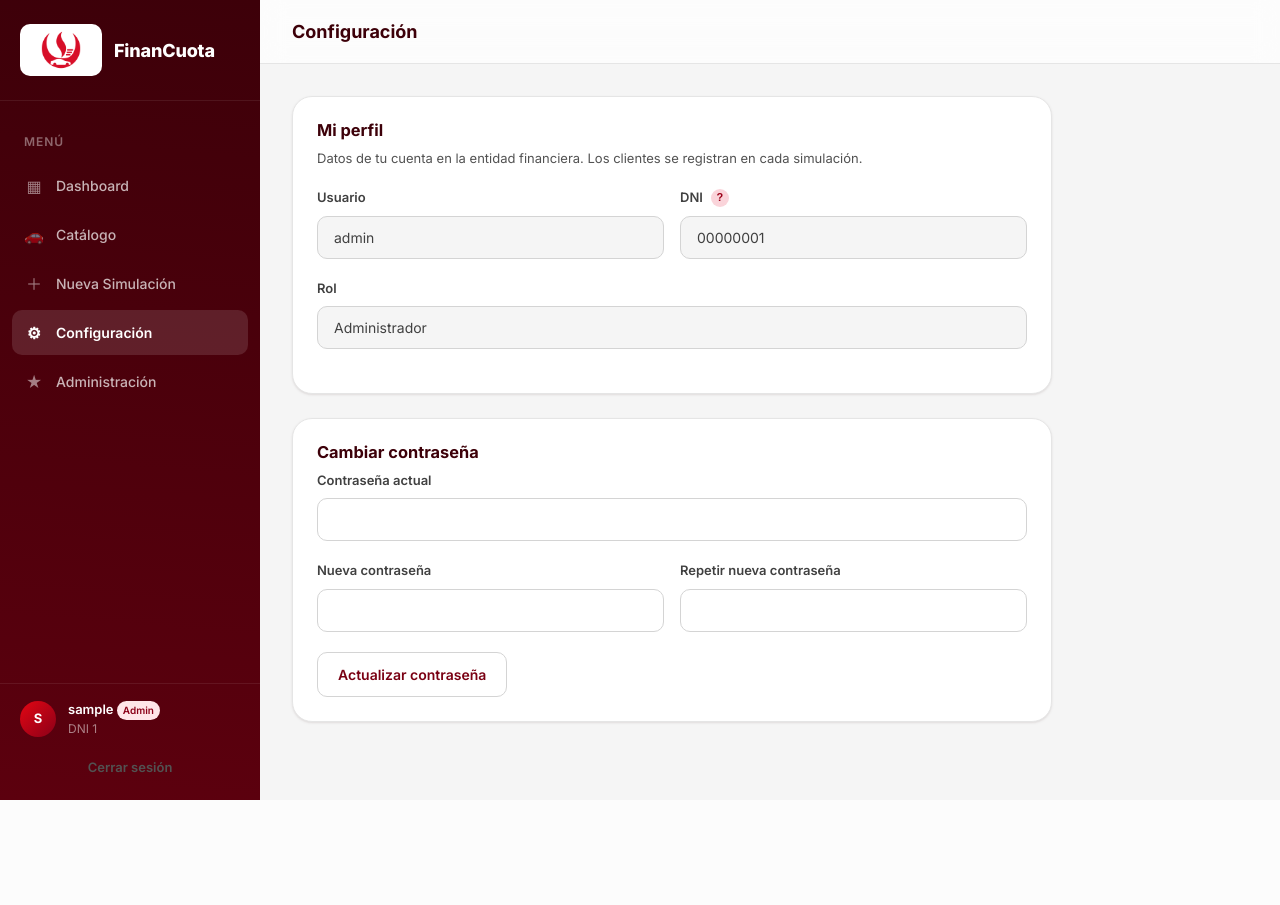
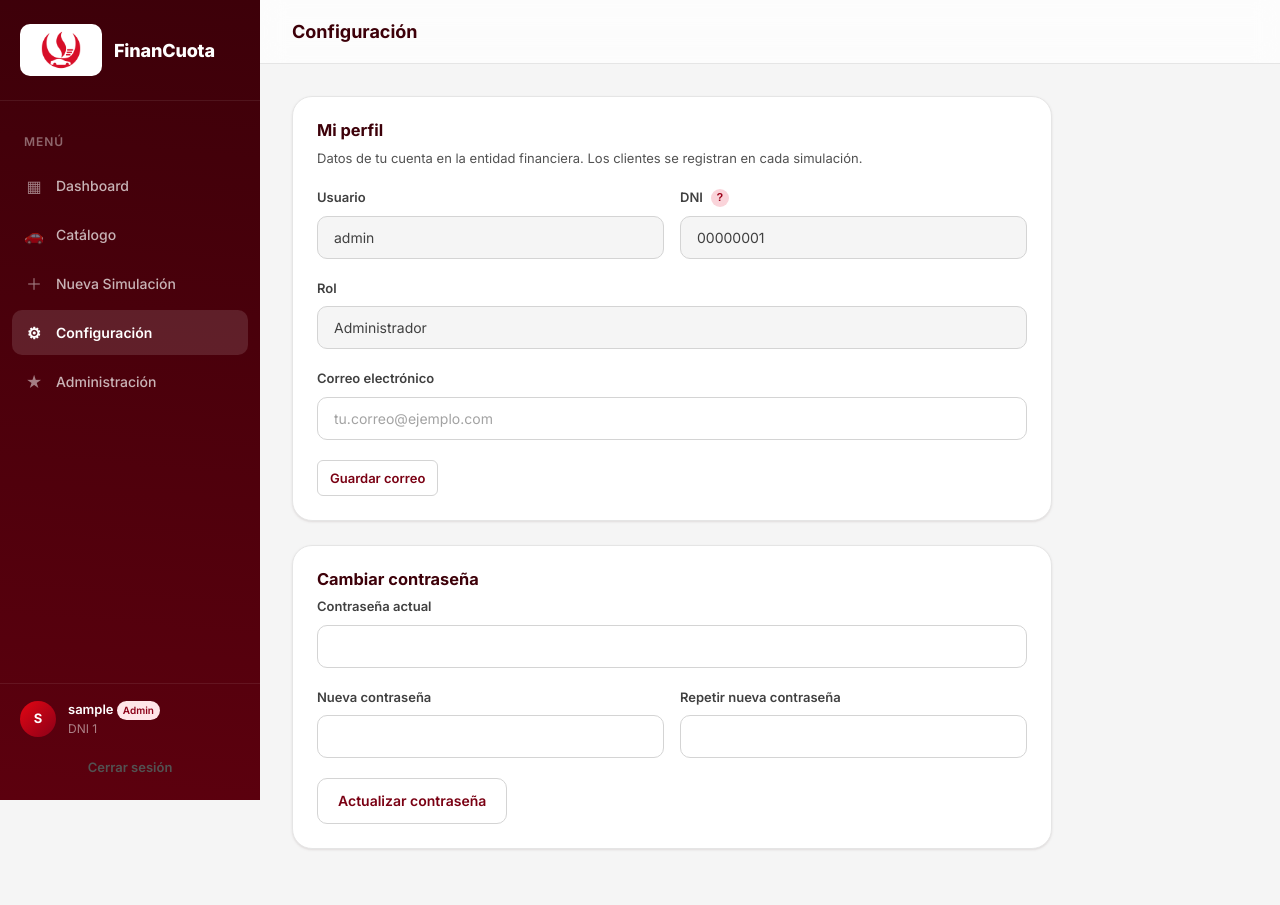
Before and after one commit to gorje06/FINANZAS-PROYECTO-FINAL, a Flask app: page /settings in a window 1280 px wide. Before the commit the page ends 800 px from the top, so only its background shows below. Run offline with Flask 3, Linux system fonts and the light colour scheme; the visitor is signed in with stand-in values (Sample User, id 1); data comes from the database, SQL or seed files in the repository.

Commit message:
Agregar correo del usuario en perfil y registro opcional.

```diff
--- a/app.py
+++ b/app.py
@@ -301,6 +301,19 @@ def _change_password(user_id: int, current: str, new_pass: str, confirm: str) ->
     conn.execute(
         "UPDATE usuario SET password_hash = ? WHERE id_usuario = ?",
         (generate_password_hash(new_pass), user_id),
+    )
+    conn.commit()
+    conn.close()
+
+
+def _update_user_email(user_id: int, email: str) -> None:
+    correo = email.strip()[:150]
+    if correo and not re.fullmatch(r"[^@]+@[^@]+\.[^@]+", correo):
+        raise ValueError("Ingresa un correo electrónico válido.")
+    conn = get_conn()
+    conn.execute(
+        "UPDATE usuario SET correo_usuario = ? WHERE id_usuario = ?",
+        (correo or None, user_id),
     )
     conn.commit()
     conn.close()
@@ -408,6 +421,7 @@ def register():
         password = request.form.get("password", "").strip()
         password2 = request.form.get("password_confirm", "").strip()
         dni = request.form.get("dni_usuario", "").strip()
+        correo = request.form.get("correo_usuario", "").strip()[:150]
         if not username or not password:
             flash("Completa usuario y contraseña.")
             return render_template("register.html")
@@ -423,6 +437,9 @@ def register():
         if not re.fullmatch(r"\d{8}", dni):
             flash("El DNI debe tener exactamente 8 dígitos.")
             return render_template("register.html")
+        if correo and not re.fullmatch(r"[^@]+@[^@]+\.[^@]+", correo):
+            flash("Ingresa un correo electrónico válido.")
+            return render_template("register.html")
 
         if username.lower() == ADMIN_LOGIN:
             flash("Ese nombre de usuario está reservado.")
@@ -438,10 +455,10 @@ def register():
                 return render_template("register.html")
             conn.execute(
                 """
-                INSERT INTO usuario (usuario_login, password_hash, dni_usuario, rol)
-                VALUES (?, ?, ?, ?)
+                INSERT INTO usuario (usuario_login, password_hash, dni_usuario, rol, correo_usuario)
+                VALUES (?, ?, ?, ?, ?)
                 """,
-                (username, generate_password_hash(password), dni, ROL_USUARIO),
+                (username, generate_password_hash(password), dni, ROL_USUARIO, correo or None),
             )
             conn.commit()
             flash("Cuenta creada. Ahora inicia sesión.")
@@ -1234,20 +1251,25 @@ def plan_edit(credito_id: int):
 @login_required
 def settings():
     if request.method == "POST":
+        action = request.form.get("action", "password")
         try:
-            _change_password(
-                session["user_id"],
-                request.form.get("current_password", ""),
-                request.form.get("new_password", ""),
-                request.form.get("new_password_confirm", ""),
-            )
-            flash("Contraseña actualizada.")
+            if action == "email":
+                _update_user_email(session["user_id"], request.form.get("correo_usuario", ""))
+                flash("Correo actualizado.")
+            else:
+                _change_password(
+                    session["user_id"],
+                    request.form.get("current_password", ""),
+                    request.form.get("new_password", ""),
+                    request.form.get("new_password_confirm", ""),
+                )
+                flash("Contraseña actualizada.")
         except Exception as exc:
             flash(str(exc))
         return redirect(url_for("settings"))
     conn = get_conn()
     user_row = conn.execute(
-        "SELECT usuario_login, dni_usuario, rol FROM usuario WHERE id_usuario = ?",
+        "SELECT usuario_login, dni_usuario, rol, correo_usuario FROM usuario WHERE id_usuario = ?",
         (session["user_id"],),
     ).fetchone()
     conn.close()
--- a/db.py
+++ b/db.py
@@ -253,6 +253,12 @@ def init_db() -> None:
             "usuario",
             "rol",
             "ALTER TABLE usuario ADD COLUMN rol TEXT NOT NULL DEFAULT 'usuario'",
+        )
+        _safe_add_column(
+            conn,
+            "usuario",
+            "correo_usuario",
+            "ALTER TABLE usuario ADD COLUMN correo_usuario TEXT",
         )
         conn.commit()
 
--- a/templates/register.html
+++ b/templates/register.html
@@ -15,6 +15,10 @@
     <label class="form-label" for="dni_usuario">DNI <span class="required">*</span> {{ help_tip('Documento Nacional de Identidad peruano. Exactamente 8 dígitos numéricos. Ejemplo: 72345678') }}</label>
     <input class="form-input" id="dni_usuario" name="dni_usuario" inputmode="numeric" pattern="\d{8}" maxlength="8" minlength="8" required />
     {{ field_error('err-dni') }}
+  </div>
+  <div class="form-group">
+    <label class="form-label" for="correo_usuario">Correo electrónico {{ help_tip('Opcional. Se muestra en tu perfil de la entidad financiera.') }}</label>
+    <input class="form-input" id="correo_usuario" name="correo_usuario" type="email" maxlength="150" autocomplete="email" />
   </div>
   <div class="form-group">
     <label class="form-label" for="reg_password">Contraseña <span class="required">*</span></label>
--- a/templates/settings.html
+++ b/templates/settings.html
@@ -19,8 +19,16 @@
   </div>
   <div class="form-group">
     <label class="form-label">Rol</label>
-    <input class="form-input" value="{{ 'Administrador' if account and account.rol == 'admin' else 'Ejecutivo' }}" readonly disabled />
+    <input class="form-input" value="{{ 'Administrador' if account and account.rol == 'admin' else 'Oficial de crédito' }}" readonly disabled />
   </div>
+  <form method="post" style="margin-top:var(--space-4);">
+    <input type="hidden" name="action" value="email" />
+    <div class="form-group">
+      <label class="form-label">Correo electrónico</label>
+      <input class="form-input" name="correo_usuario" type="email" maxlength="150" placeholder="tu.correo@ejemplo.com" value="{{ account.correo_usuario if account and account.correo_usuario else '' }}" />
+    </div>
+    <button type="submit" class="btn btn-secondary btn-sm">Guardar correo</button>
+  </form>
 </div>
 
 <div class="card animate-in" style="padding:var(--space-6);max-width:760px;margin-bottom:var(--space-6);">
```
